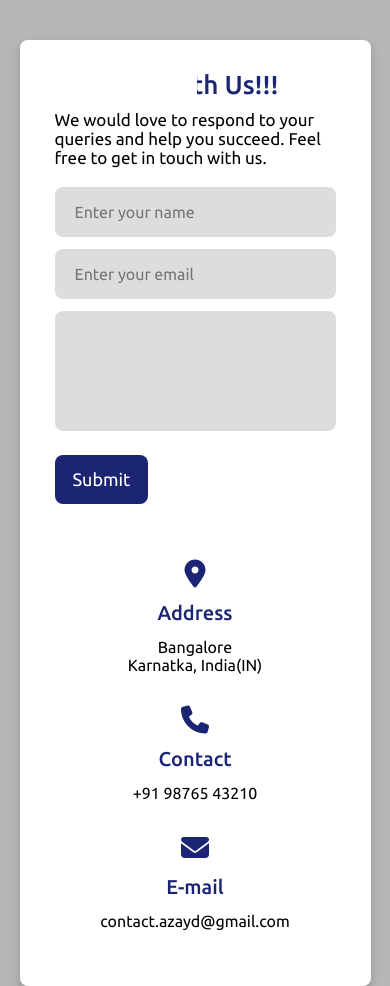
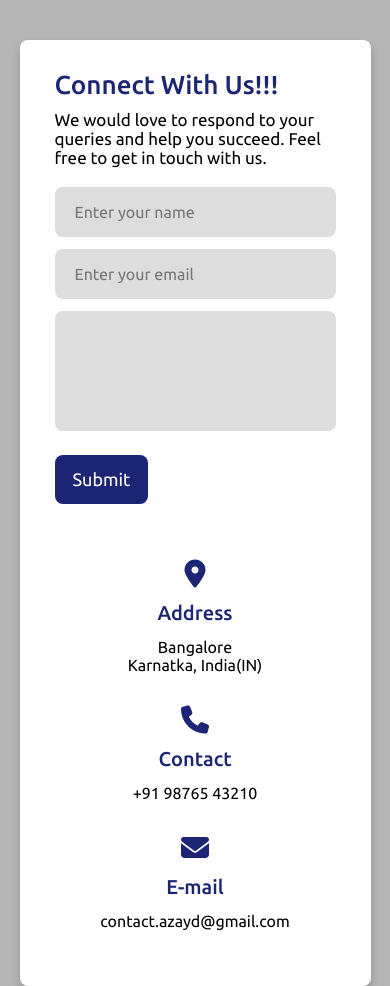
Before and after one commit to bhaveshjain2603/Azayd, a website: page public/contactUs.html in a window 390 px wide. Shown: the top 986 px of the page. Drawn offline with Linux system fonts and the light colour scheme.

Commit message:
Update contactUs.css

```diff
--- a/public/contactUs.css
+++ b/public/contactUs.css
@@ -197,3 +197,9 @@
         margin-left: 0;
     }
 }
+
+@media (max-width: 575px) {
+    .content .right-side .topic-text::after{
+        display: none;
+    }
+}
```
